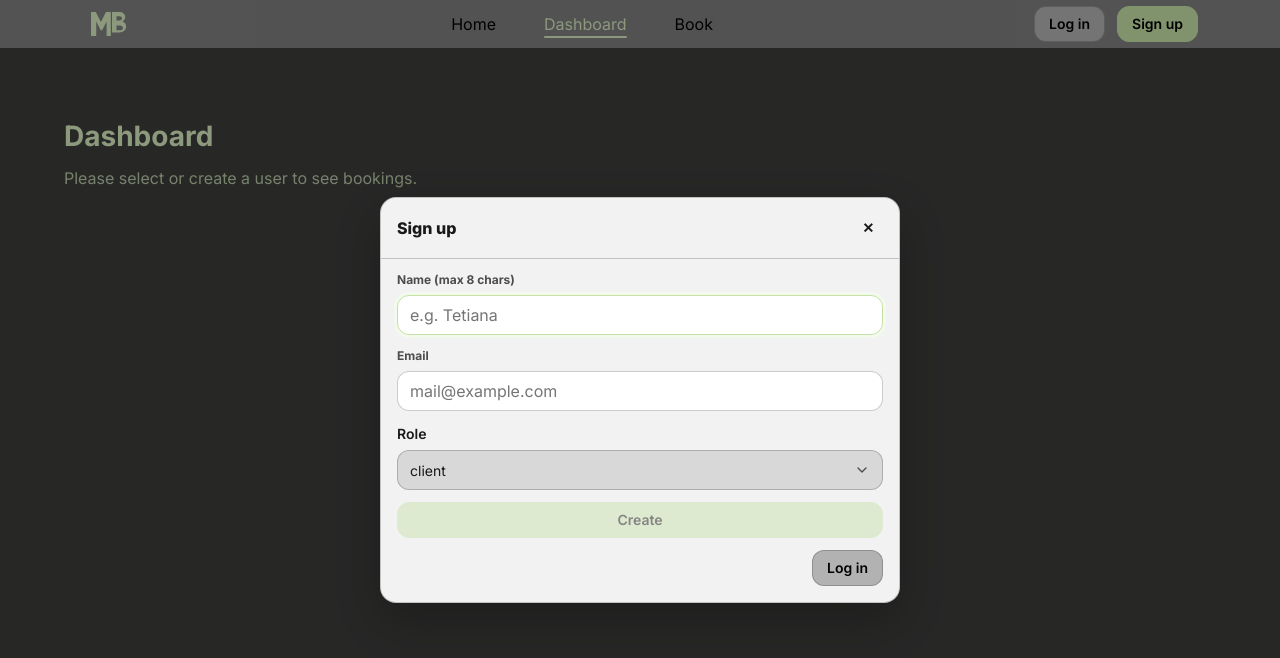
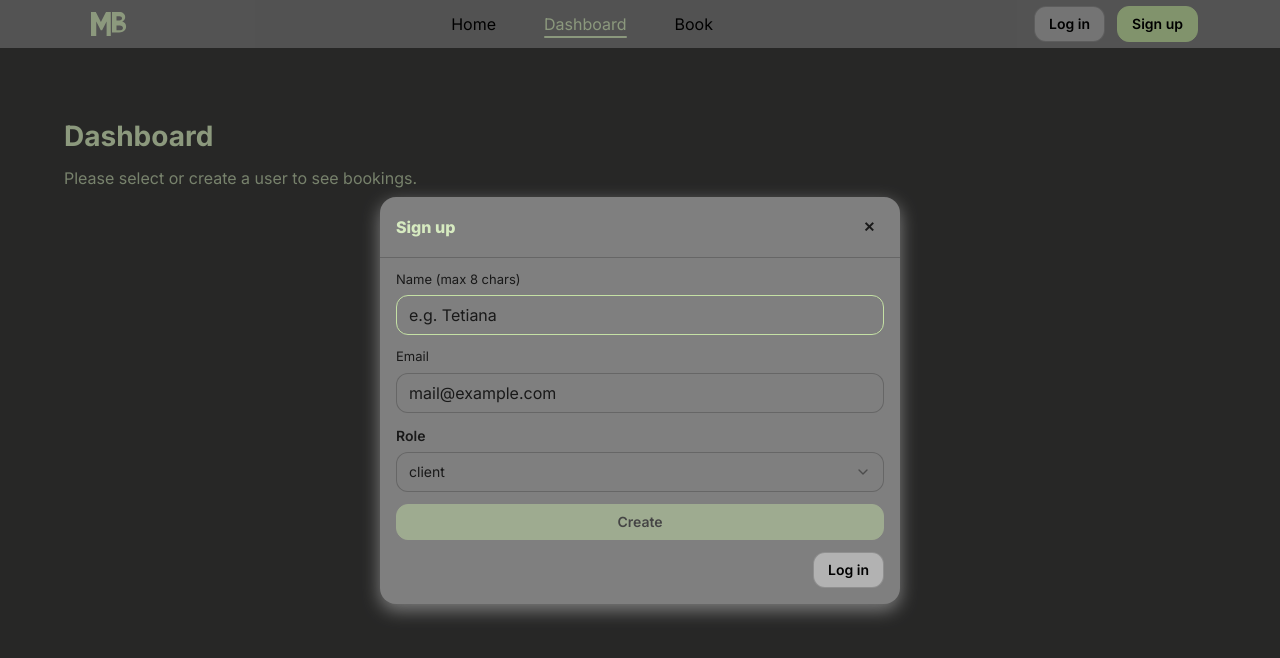
Before and after one commit to Tetiana-Onofriichuk/meeting-booking-frontend, a Next.js app: page /dashboard in a window 1280 px wide. Both pictures are taken after a click on the button "Sign up". Shown: the top 658 px of the page. Built offline with nearby package versions, Linux system fonts and the light colour scheme.

Commit message:
fix css CreateUserModal

```diff
--- a/app/profile/ProfilePage.module.css
+++ b/app/profile/ProfilePage.module.css
@@ -90,7 +90,6 @@
   height: 40px;
   padding: 0 12px;
   border-radius: 12px;
-  border: 1px solid var(--color-neutral-dark);
   background: var(--color-neutral);
   color: var(--color-neutral-darker);
   outline: none;
@@ -99,10 +98,14 @@
     box-shadow 120ms ease,
     opacity 120ms ease;
 }
+.input::placeholder {
+  color: var(--color-neutral-darker);
+  opacity: 1;
+}
 
 .input:focus {
-  border-color: var(--color-deco);
-  box-shadow: 0 0 0 3px rgba(0, 0, 0, 0.06);
+  border-color: var(--color-primary);
+  box-shadow: 0 0 0 3px var(--color-primary-soft);
 }
 
 .input:disabled {
--- a/components/Dropdown/Dropdown.module.css
+++ b/components/Dropdown/Dropdown.module.css
@@ -15,7 +15,7 @@
   width: 100%;
   border-radius: 12px;
   border: 1px solid var(--color-border);
-  background: var(--color-neutral-lighter);
+  background: var(--color-neutral);
 
   display: flex;
   align-items: center;
@@ -69,7 +69,7 @@
   left: 0;
   right: 0;
 
-  background: var(--color-neutral-lighter);
+  background: var(--color-neutral);
   border: 1px solid var(--color-border);
   border-radius: 12px;
 
--- a/components/Modals/CreateUserModal.module.css
+++ b/components/Modals/CreateUserModal.module.css
@@ -11,9 +11,8 @@
 .modal {
   width: min(520px, 100%);
   border-radius: 16px;
-  background: var(--color-neutral-lightest);
-  border: 1px solid var(--color-border);
-  box-shadow: 0 18px 50px rgba(0, 0, 0, 0.25);
+  background: var(--color-neutral);
+  box-shadow: 0 6px 18px var(--color-neutral);
   overflow: hidden;
 }
 
@@ -29,7 +28,7 @@
   margin: 0;
   font-size: 16px;
   font-weight: 800;
-  color: var(--color-neutral-darker);
+  color: var(--color-text);
 }
 
 .close {
@@ -53,23 +52,31 @@
 }
 
 .label {
-  font-size: 12px;
-  font-weight: 700;
-  color: var(--color-neutral-dark);
+  font-size: 13px;
+  color: var(--color-neutral-darker);
 }
 
 .input {
   height: 40px;
+  padding: 0 12px;
   border-radius: 12px;
+  background: var(--color-neutral);
+  color: var(--color-neutral-darker);
   border: 1px solid var(--color-border);
-  padding: 0 12px;
   outline: none;
-  color: var(--color-neutral-dark);
+  transition:
+    border-color 120ms ease,
+    box-shadow 120ms ease,
+    opacity 120ms ease;
+}
+.input::placeholder {
+  color: var(--color-neutral-darker);
+  opacity: 1;
 }
 
 .input:focus {
   border-color: var(--color-primary);
-  box-shadow: 0 0 0 3px var(--color-primary-soft);
+  cursor: pointer;
 }
 
 .primary {
--- a/components/Modals/SelectUserModal.module.css
+++ b/components/Modals/SelectUserModal.module.css
@@ -11,9 +11,8 @@
 .modal {
   width: min(520px, 100%);
   border-radius: 16px;
-  background: var(--color-neutral-lightest);
-  border: 1px solid var(--color-border);
-  box-shadow: 0 18px 50px rgba(0, 0, 0, 0.25);
+  background: var(--color-neutral);
+  box-shadow: 0 6px 18px var(--color-neutral);
   overflow: hidden;
 }
 
@@ -29,7 +28,7 @@
   margin: 0;
   font-size: 16px;
   font-weight: 800;
-  color: var(--color-neutral-darker);
+  color: var(--color-text);
 }
 
 .close {
```
